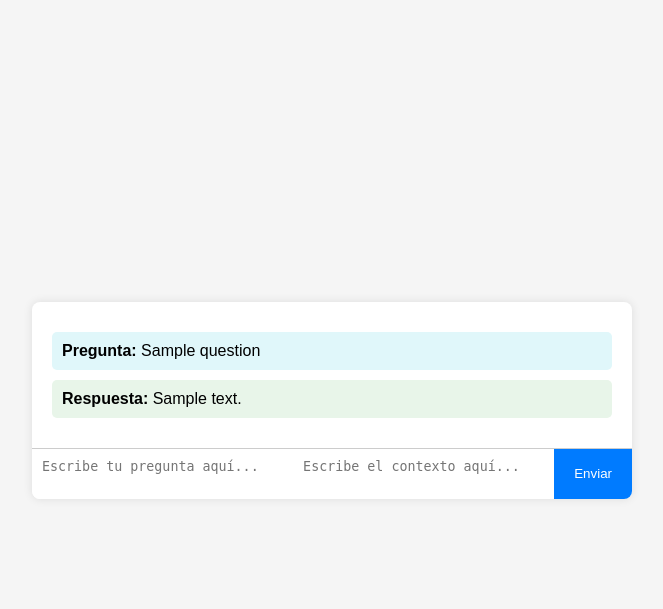
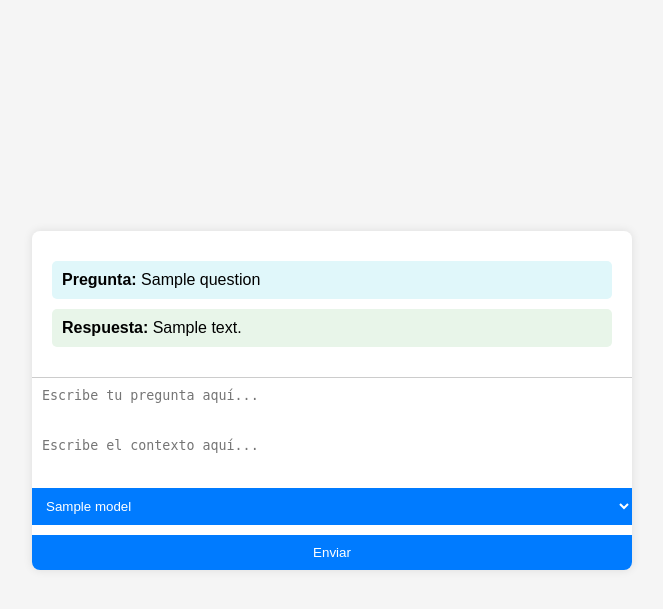
Before and after one commit to OugMontiel/ChatBot-IA, a Flask app: template templates/index.html in a window 1280 px wide. Shown: the top 609 px of the page, without its empty margins (308-971 px from the left). Run offline with Flask 3, Linux system fonts and the light colour scheme; the template is opened without the code that fills it: most values are stand-ins (such as "Sample title", 1, 10 or a date in 2020).

Commit message:
feat: :zap: Implementacion de 2 modelos intercambiables
Vamos a modificar la presentación e incorporar nombres más descriptivos en los modelos.

```diff
--- a/app.py
+++ b/app.py
@@ -1,24 +1,37 @@
 from flask import Flask, request, render_template
-from model import load_model
+from model_manager import ModelManager
 
 app = Flask(__name__)
-qa_pipeline = load_model()
+
+# Lista de modelos a utilizar
+model_names = [
+    "distilbert-base-uncased-distilled-squad",
+    "bert-large-uncased-whole-word-masking-finetuned-squad",
+]
+
+# Inicializa el gestor de modelos
+model_manager = ModelManager(model_names)
 
 @app.route('/', methods=['GET', 'POST'])
 def home():
     answer = None
     question = None
     context = None
+    selected_model = model_manager.current_model_name
 
     if request.method == 'POST':
         question = request.form.get('question')
         context = request.form.get('context')
+        selected_model = request.form.get('model')
+
+        if selected_model:
+            model_manager.set_current_model(selected_model)
 
         if question and context:
-            result = qa_pipeline(question=question, context=context)
+            result = model_manager.answer_question(question, context)
             answer = result['answer']
 
-    return render_template('index.html', question=question, context=context, answer=answer)
+    return render_template('index.html', question=question, context=context, answer=answer, models=model_names, selected_model=selected_model)
 
 if __name__ == '__main__':
     app.run(debug=True)
--- a/templates/index.html
+++ b/templates/index.html
@@ -44,6 +44,7 @@
         }
         form {
             display: flex;
+            flex-direction: column;
             border-top: 1px solid #cccccc;
         }
         textarea {
@@ -53,8 +54,9 @@
             resize: none;
             box-sizing: border-box;
         }
-      button {
-        padding: 10px 20px;
+        select, button {
+            margin-top: 10px;
+            padding: 10px;
             border: none;
             background-color: #007bff;
             color: white;
@@ -86,6 +88,11 @@
           placeholder="Escribe el contexto aquí..."
           required
         ></textarea>
+            <select name="model">
+                {% for model in models %}
+                <option value="{{ model }}" {% if model == selected_model %}selected{% endif %}>{{ model }}</option>
+                {% endfor %}
+            </select>
             <button type="submit">Enviar</button>
         </form>
     </div>
```
Also changed, not shown: model_manager.py (added, +52 -0 lines). Lines whose indentation alone changed are shown as unchanged.
